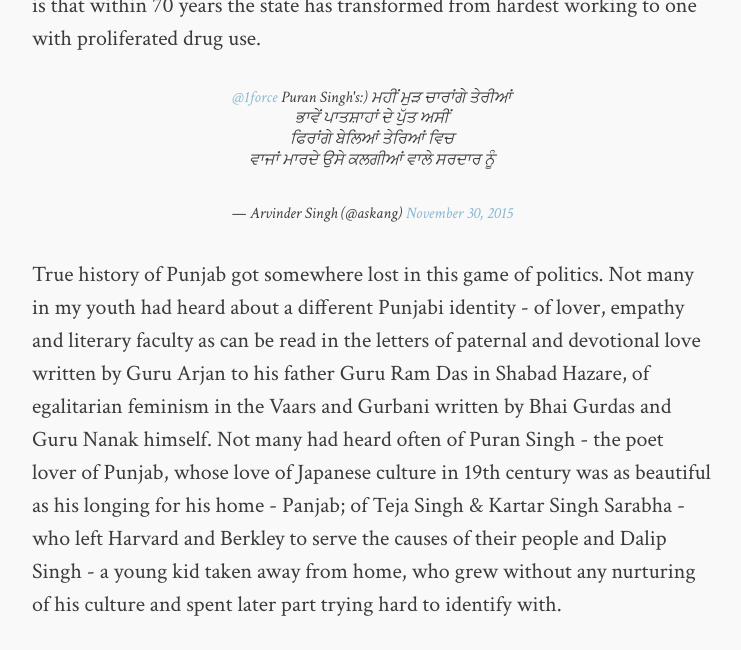
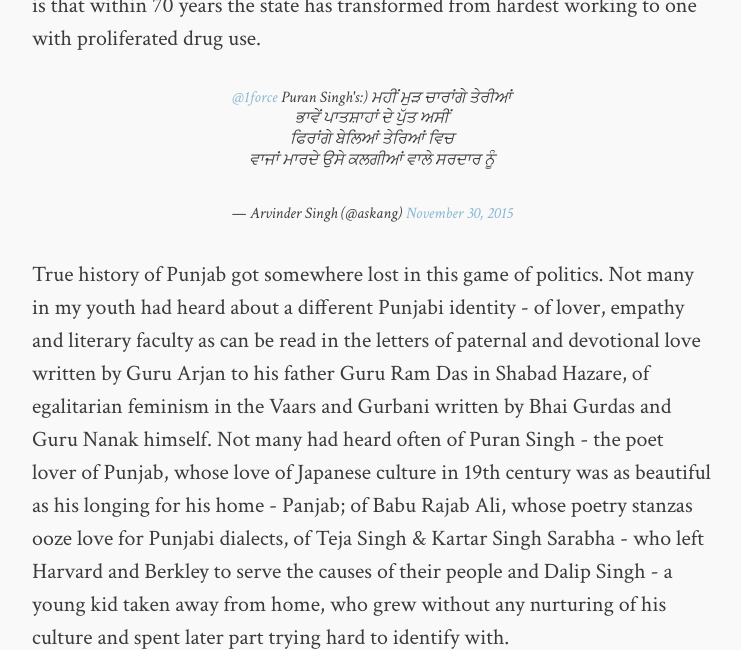
Before and after one commit to TurbanClub/turbanclub.github.io, a Jekyll site: the page built from _posts/2017-07-30-we-are-all-duleep-singh.md, in a window 1280 px wide and 900 px high, scrolled down 10145 px, cut to the strip 0-650 px from the top of the window. Shown: the whole strip, without its empty margins (268-1009 px from the left). Built offline with Jekyll 4.4.1, drawn with Linux system fonts in a browser that asks for light colours; comment, search, counter and statistics services are not loaded.

```diff
--- a/_posts/2017-07-30-we-are-all-duleep-singh.md
+++ b/_posts/2017-07-30-we-are-all-duleep-singh.md
@@ -77,7 +77,7 @@ My generation of Punjabi Sikh men born after 1984 have had an even harder time f
 <blockquote class="twitter-tweet" data-lang="en"><p lang="pa" dir="ltr"><a href="https://twitter.com/1Force">@1force</a> Puran Singh&#39;s:) ਮਹੀਂ ਮੁੜ ਚਾਰਾਂਗੇ ਤੇਰੀਆਂ<br>ਭਾਵੇਂ ਪਾਤਸ਼ਾਹਾਂ ਦੇ ਪੁੱਤ ਅਸੀਂ<br>ਫਿਰਾਂਗੇ ਬੇਲਿਆਂ ਤੇਰਿਆਂ ਵਿਚ<br>ਵਾਜਾਂ ਮਾਰਦੇ ਉਸੇ ਕਲਗੀਆਂ ਵਾਲੇ ਸਰਦਾਰ ਨੂੰ</p>&mdash; Arvinder Singh (@askang) <a href="https://twitter.com/askang/status/671459643097489409">November 30, 2015</a></blockquote>
 <script async src="//platform.twitter.com/widgets.js" charset="utf-8"></script>
 
-True history of Punjab got somewhere lost in this game of politics. Not many in my youth had heard about a different Punjabi identity - of lover, empathy and literary faculty as can be read in the letters of paternal and devotional love written by Guru Arjan to his father Guru Ram Das in Shabad Hazare, of egalitarian feminism in the Vaars and Gurbani written by Bhai Gurdas and Guru Nanak himself. Not many had heard often of Puran Singh - the poet lover of Punjab, whose love of Japanese culture in 19th century was as beautiful as his longing for his home - Panjab; of Teja Singh & Kartar Singh Sarabha - who left Harvard and Berkley to serve the causes of their people and Dalip Singh - a young kid taken away from home, who grew without any nurturing of his culture and spent later part trying hard to identify with.
+True history of Punjab got somewhere lost in this game of politics. Not many in my youth had heard about a different Punjabi identity - of lover, empathy and literary faculty as can be read in the letters of paternal and devotional love written by Guru Arjan to his father Guru Ram Das in Shabad Hazare, of egalitarian feminism in the Vaars and Gurbani written by Bhai Gurdas and Guru Nanak himself. Not many had heard often of Puran Singh - the poet lover of Punjab, whose love of Japanese culture in 19th century was as beautiful as his longing for his home - Panjab; of Babu Rajab Ali, whose poetry stanzas ooze love for Punjabi dialects, of Teja Singh & Kartar Singh Sarabha - who left Harvard and Berkley to serve the causes of their people and Dalip Singh - a young kid taken away from home, who grew without any nurturing of his culture and spent later part trying hard to identify with.
 
 <iframe width="560" height="315" src="https://www.youtube.com/embed/_1Alc0AFHck" frameborder="0" allowfullscreen></iframe>
 
```
